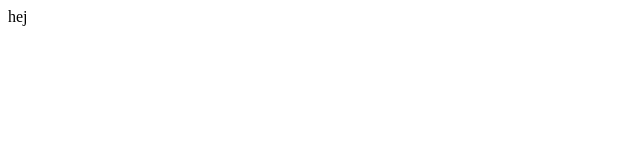
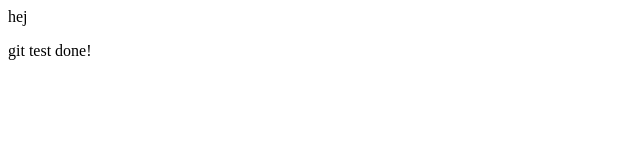
Before and after one commit to Shahrzad94/gitTest, a plain HTML site: page index.html in a window 1280 px wide. Shown: the full height of the page, 0-640 px from the left. Drawn offline with Linux system fonts and the light colour scheme.

Commit message:
first commit

```diff
--- a/index.html
+++ b/index.html
@@ -8,5 +8,8 @@
 </head>
 <body>
   hej
+  <p>
+      git test done!
+  </p>
 </body>
 </html>
```
